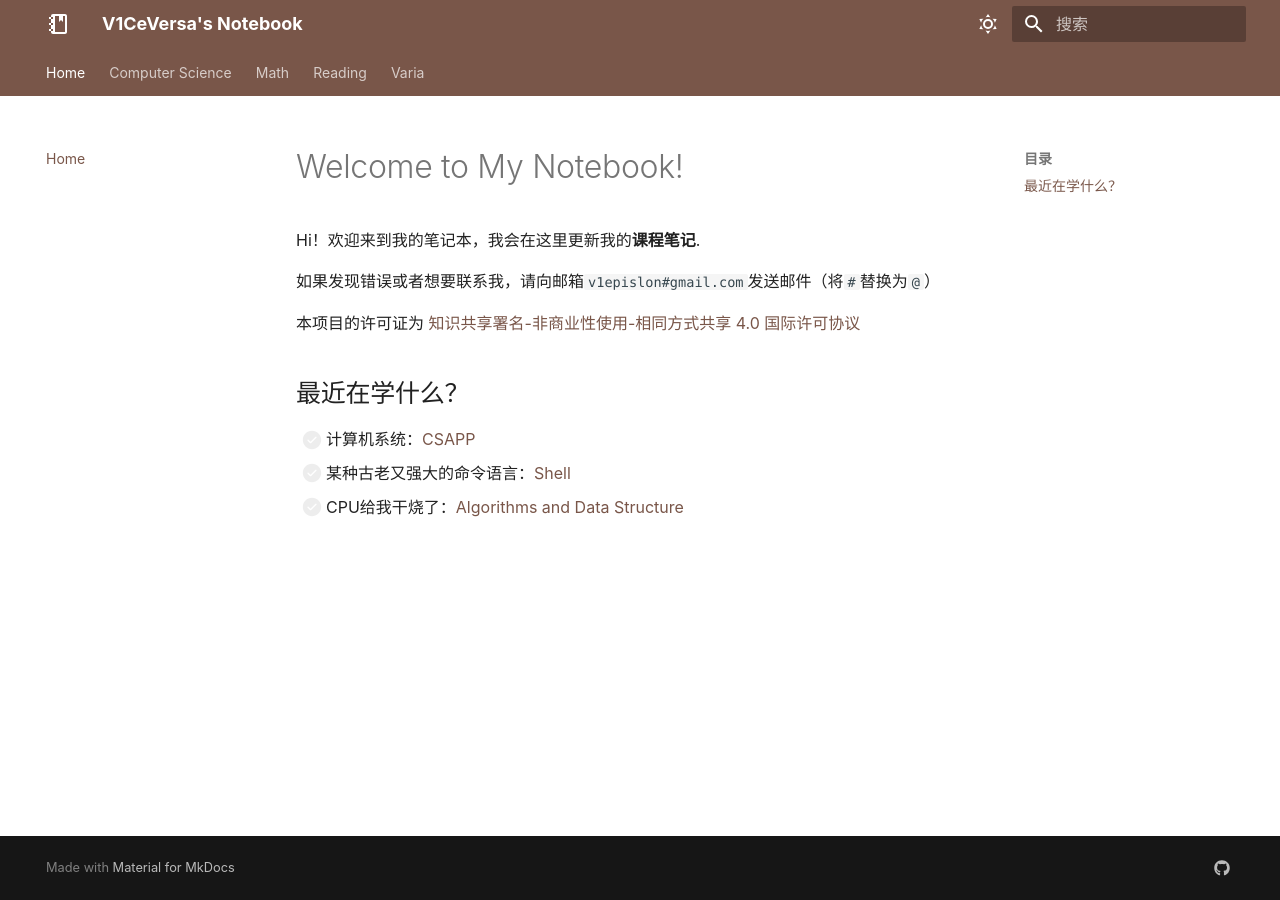
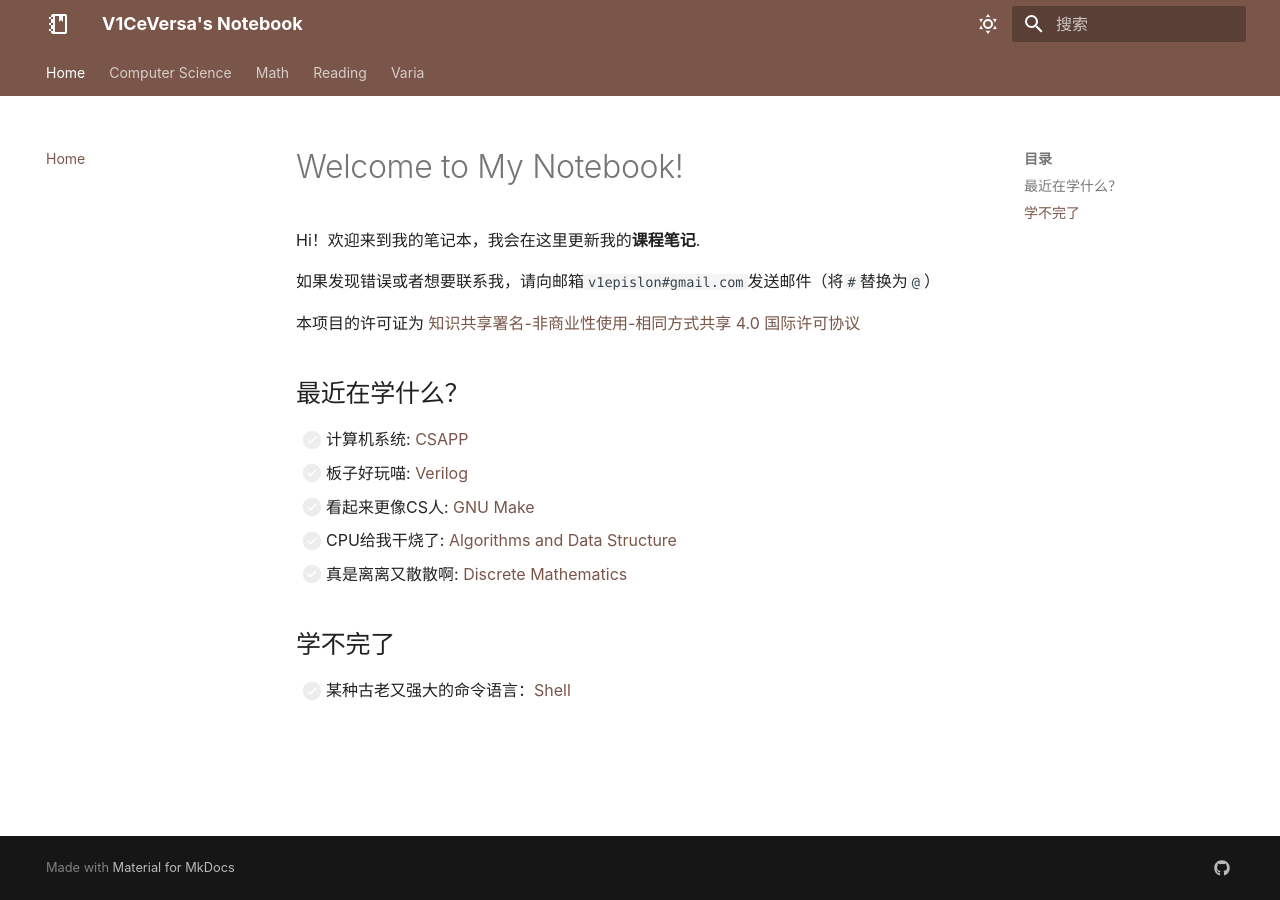
Before and after one commit to V1CeVersaa/V1CeVersaa.github.io, an MkDocs documentation site: the page built from docs/index.md, in a window 1280 px wide. Built offline with MkDocs 1.6.1 and Material for MkDocs 9.7.7, drawn with Linux system fonts in a browser that asks for light colours; nearby versions of some CDN libraries; some web fonts are replaced; comment, search, counter and statistics services are not loaded; a style sheet for code colours, icons or effects is not loaded.

Commit message:
update: 240317 ver1

```diff
--- a/docs/index.md
+++ b/docs/index.md
@@ -8,9 +8,15 @@ Hi！欢迎来到我的笔记本，我会在这里更新我的**课程笔记**.
 
 ## 最近在学什么？
 
-- [ ] 计算机系统：[CSAPP](./Computer%20Science/System/CSAPP.md)
+- [ ] 计算机系统: [CSAPP](./Computer%20Science/System/CSAPP.md)
+- [ ] 板子好玩喵: [Verilog](./Computer%20Science/System/Verilog.md)
+- [ ] 看起来更像CS人: [GNU Make](./Computer%20Science/Programming%20Basis/GNU%20Make.md)
+- [ ] CPU给我干烧了: [Algorithms and Data Structure](./Computer%20Science/Algorithm/Algorithms%20and%20Data%20Structure.md)
+- [ ] 真是离离又散散啊: [Discrete Mathematics](./Math/Discrete%20Mathematics/Discrete%20Mathematics.md)
+
+## 学不完了
+
 - [ ] 某种古老又强大的命令语言：[Shell](./Computer%20Science/Programming%20Basis/Shell.md)
-- [ ] CPU给我干烧了：[Algorithms and Data Structure](./Computer%20Science/Algorithm/Algorithms%20and%20Data%20Structure.md)
 
 <!-- # Who Am I？
 
```
